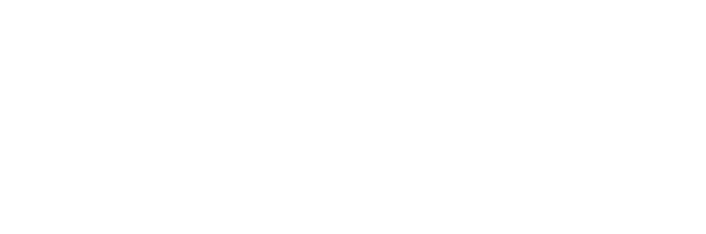
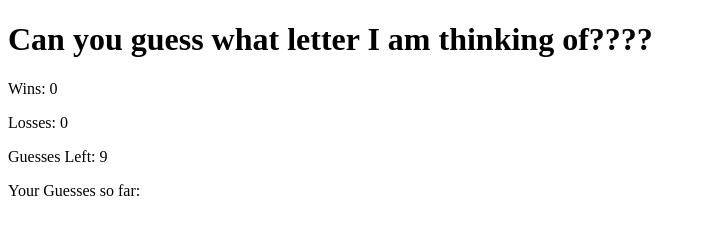
Before and after one commit to gljacobs/Psychic-Game, a plain HTML site: page index.html in a window 1280 px wide. Shown: the whole page, without its empty margins (0-706 px from the left). Drawn offline with Linux system fonts and the light colour scheme.

Commit message:
set up html structure for app

```diff
--- a/index.html
+++ b/index.html
@@ -8,6 +8,11 @@
     <link rel="stylesheet" href="assets/css/style.css">
 </head>
 <body>
+    <h1>Can you guess what letter I am thinking of????</h1>
+    <p id="games-won">Wins: 0</p>
+    <p id="games-lost">Losses: 0</p>
+    <p id="guesses-left">Guesses Left: 9</p>
+    <p id="user-guess">Your Guesses so far:</p>
     <script src="assets/javascript/app.js"></script>
 </body>
 </html>
```
